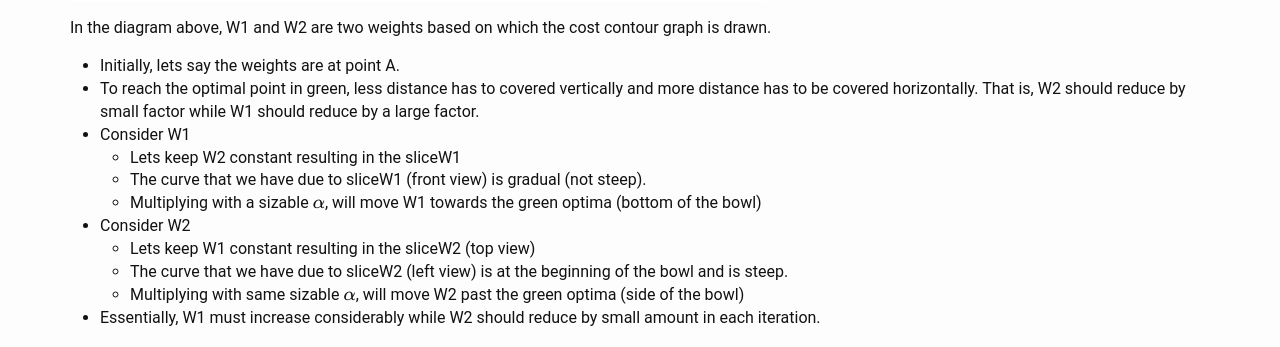
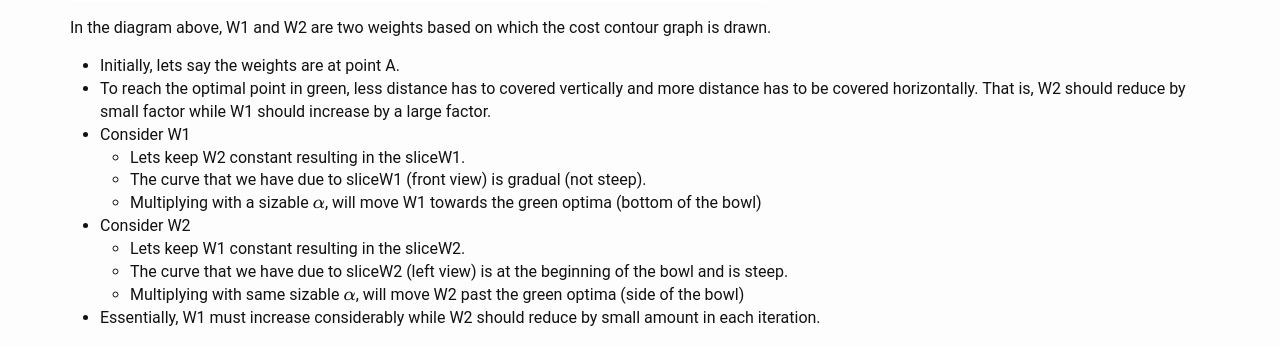
Before and after one commit to cafeduke/cafeduke.github.io, a Jekyll site: the page built from _posts/deeplearning/2017-11-23-gradient-momentum-with-adam.md, in a window 1280 px wide and 900 px high, scrolled down 1087 px. Shown: the part 181-528 px from the top of the window. Built offline with Jekyll 4.4.1, drawn with Linux system fonts in a browser that asks for light colours; formulas are drawn with MathJax 3.

Commit message:
Fix adam

```diff
--- a/_posts/deeplearning/2017-11-23-gradient-momentum-with-adam.md
+++ b/_posts/deeplearning/2017-11-23-gradient-momentum-with-adam.md
@@ -30,13 +30,13 @@ Essentially, most momentum added by $$\alpha$$ goes sidewards and less downwards
 In the diagram above, W1 and W2 are two weights based on which the cost contour graph is drawn.
 
 - Initially, lets say the weights are at point A.
-- To reach the optimal point in green, less distance has to covered vertically and more distance has to be covered horizontally. That is, W2 should reduce by small factor while W1 should reduce by a large factor.
+- To reach the optimal point in green, less distance has to covered vertically and more distance has to be covered horizontally. That is, W2 should reduce by small factor while W1 should increase by a large factor.
 - Consider W1
-  - Lets keep W2 constant resulting in the sliceW1
+  - Lets keep W2 constant resulting in the sliceW1.
   - The curve that we have due to sliceW1 (front view) is gradual (not steep).
   - Multiplying with a sizable $$\alpha$$, will move W1 towards the green optima (bottom of the bowl)
 - Consider W2
-  - Lets keep W1 constant resulting in the sliceW2 (top view)
+  - Lets keep W1 constant resulting in the sliceW2.
   - The curve that we have due to sliceW2 (left view) is at the beginning of the bowl and is steep.
   - Multiplying with same sizable $$\alpha$$, will move W2 past the green optima (side of the bowl)
 - Essentially, W1 must increase considerably while W2 should reduce by small amount in each iteration.
```
